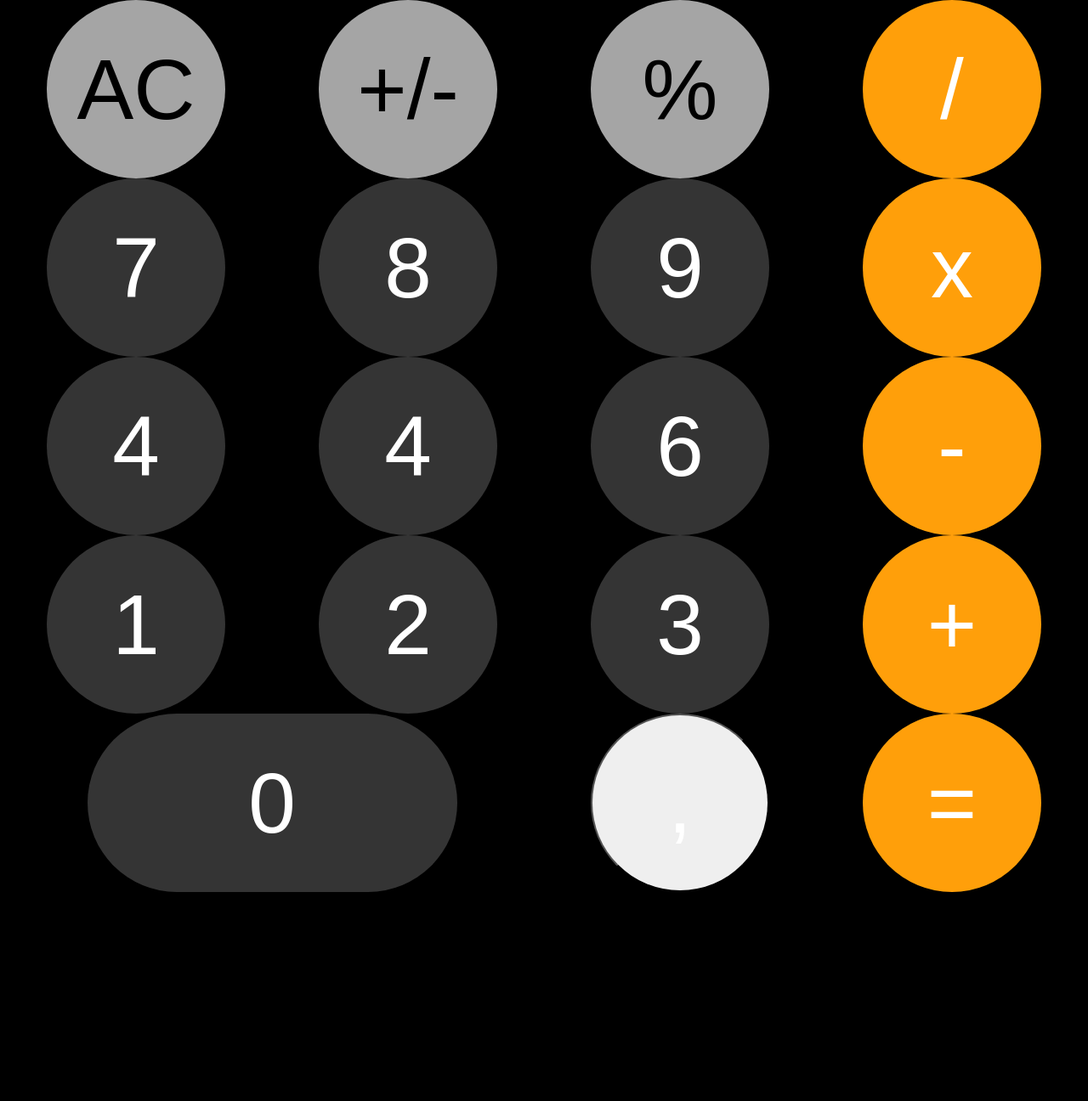
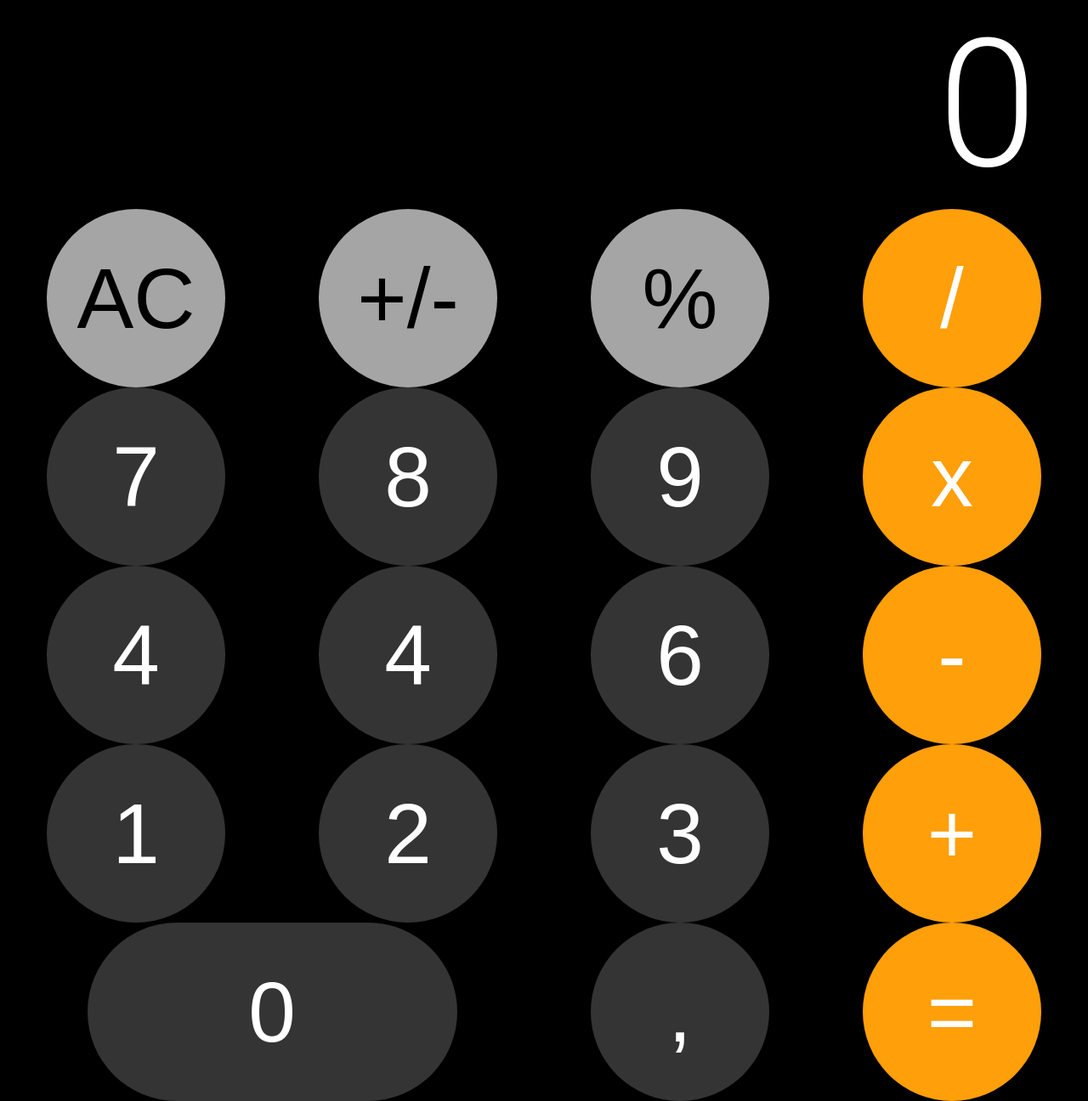
Before and after one commit to S4BIN/calculator, a plain HTML site: page index.html in a window 1280 px wide. Shown: the whole page at 85% size. Before the commit the page ends 1050 px from the top, so only its background shows below. Drawn offline with Linux system fonts and the light colour scheme.

Commit message:
index.html and style.css

```diff
--- a/index.html
+++ b/index.html
@@ -11,7 +11,7 @@
   <body>
     <div class="container">
       <div class="result">
-        <span></span>
+        <span>0</span>
       </div>
 
       <div class="buttons">
@@ -36,5 +36,7 @@
         <button class="item item3 equals">=</button>
       </div>
     </div>
+
+    <script src="script.js"></script>
   </body>
 </html>
--- a/style.css
+++ b/style.css
@@ -9,7 +9,7 @@ html,
 body #fullheight {
   min-height: 100% !important;
   height: 100%;
-  font-family: Arial, Helvetica, sans-serif;
+  font-family: Roboto, Arial, Helvetica, sans-serif;
   background-color: black;
 }
 
@@ -28,7 +28,7 @@ body #fullheight {
 
 .result span {
   margin-right: 60px;
-  font-size: 210;
+  font-size: 210px;
 }
 
 .buttons {
@@ -71,7 +71,7 @@ body #fullheight {
 }
 
 .numbers,
-.comma {
+.coma {
   background-color: #343434;
   border: none;
 }
```
